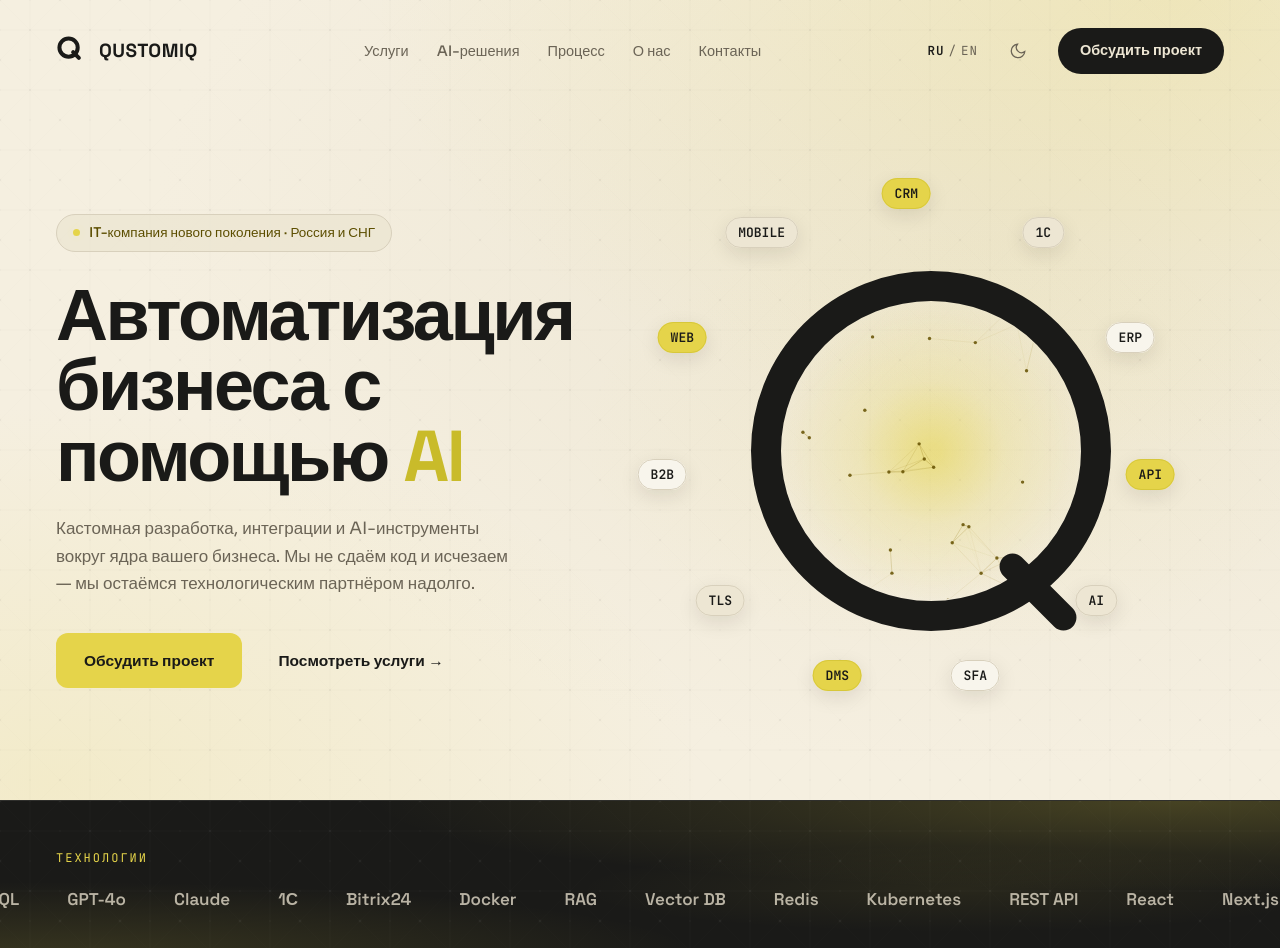
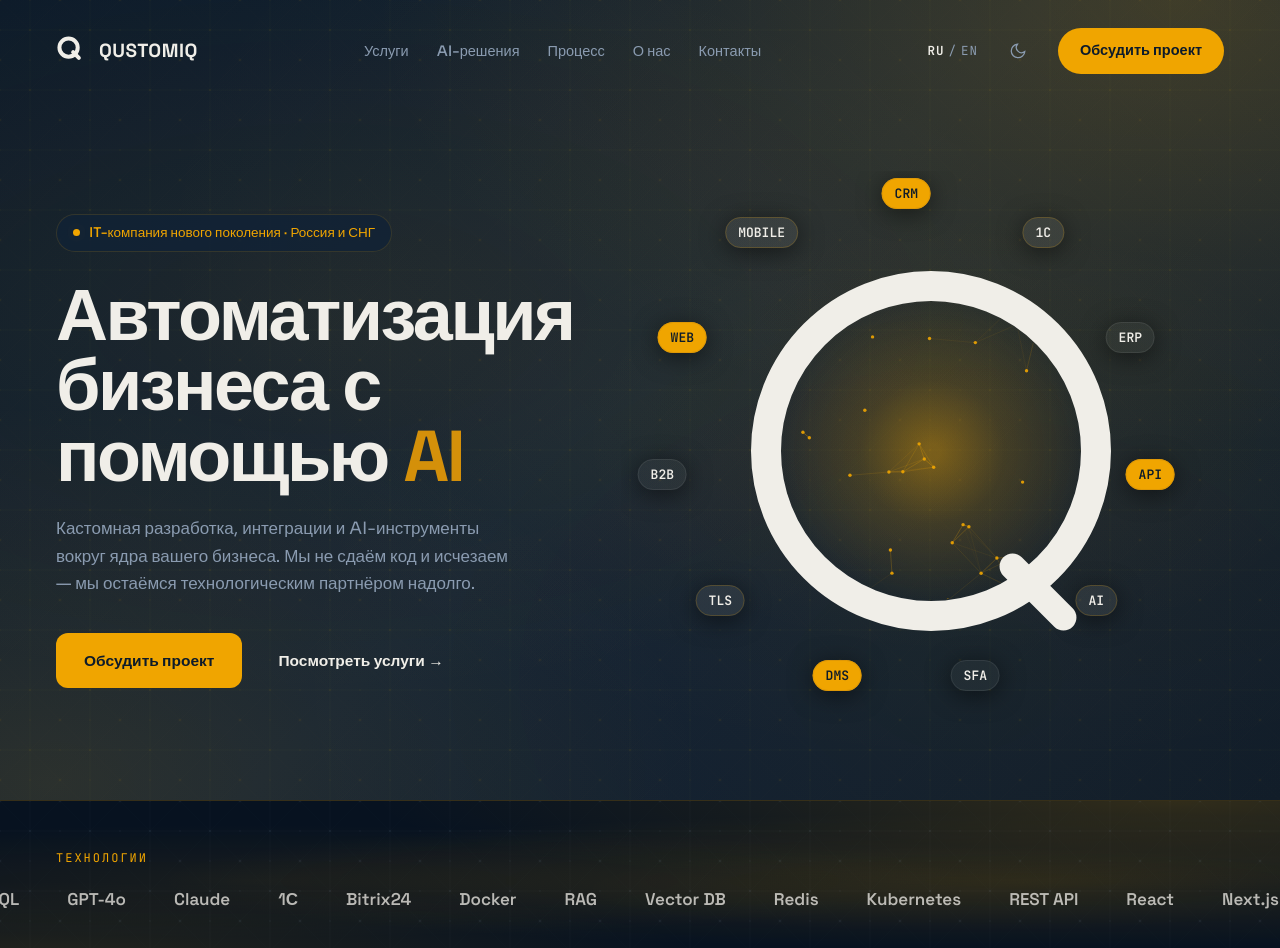
Before and after one commit to arsenarabachyan312-lab/QUSTOMIQ, a Next.js app in the folder qustomiq/: page / in a window 1280 px wide. Shown: the top 948 px of the page. Built offline with nearby package versions, Linux system fonts and the light colour scheme.

Commit message:
feat: navy + amber premium palette

```diff
--- a/qustomiq/app/globals.css
+++ b/qustomiq/app/globals.css
@@ -2,28 +2,28 @@
 @tailwind components;
 @tailwind utilities;
 
-/* ── Design tokens: light ── */
+/* ── Design tokens: default (navy + amber) ── */
 :root {
-  --bg: #F5EFE0;
-  --ink: #1A1A18;
-  --muted: #6B6456;
-  --accent: #E5D44A;
-  --accent-deep: #C9BB2A;
-  --accent-ink: #5C4E00;
-  --line: #D8D0BC;
-  --panel: rgba(237, 230, 211, 0.8);
+  --bg: #0D1B2A;
+  --ink: #F0EEE8;
+  --muted: #8A9BB0;
+  --accent: #F0A500;
+  --accent-deep: #D4900A;
+  --accent-ink: #F0A500;
+  --line: rgba(240,165,0,0.15);
+  --panel: rgba(17,34,54,0.8);
 }
 
-/* ── Design tokens: dark ── */
+/* ── Design tokens: extra dark toggle ── */
 .dark {
-  --bg: #070b10;
-  --ink: #eef4f6;
-  --muted: #9aa6ab;
-  --accent: #E5D44A;
-  --accent-deep: #E5D44A;
-  --accent-ink: #E5D44A;
-  --line: rgba(255, 255, 255, 0.1);
-  --panel: rgba(255, 255, 255, 0.04);
+  --bg: #070F1A;
+  --ink: #F0EEE8;
+  --muted: #6A7D94;
+  --accent: #F0A500;
+  --accent-deep: #F0A500;
+  --accent-ink: #F0A500;
+  --line: rgba(240,165,0,0.10);
+  --panel: rgba(7,15,26,0.9);
 }
 
 /* ── Base ── */
@@ -39,22 +39,24 @@ html {
 
 body {
   color: var(--ink);
-  background-color: var(--bg);
+  background-color: #0D1B2A;
+  background-image:
+    radial-gradient(ellipse at 25% 40%, rgba(240,165,0,0.07) 0%, transparent 55%),
+    radial-gradient(ellipse at 75% 85%, rgba(240,165,0,0.04) 0%, transparent 50%),
+    linear-gradient(135deg, #0D1B2A 0%, #112236 50%, #0D1B2A 100%);
+  background-attachment: fixed;
+  background-size: 100% 100%;
   -webkit-font-smoothing: antialiased;
   overflow-x: hidden;
 }
 
 /* ── Hero gradient background ── */
 .hero-bg {
-  background: radial-gradient(120% 120% at 78% 30%, #EDE6D3 0%, var(--bg) 55%);
+  background: radial-gradient(120% 120% at 78% 30%, rgba(240,165,0,0.07) 0%, transparent 55%);
 }
 
 .dark .hero-bg {
-  background: radial-gradient(
-    120% 120% at 78% 30%,
-    #0d1f2d 0%,
-    var(--bg) 65%
-  );
+  background: radial-gradient(120% 120% at 78% 30%, rgba(240,165,0,0.045) 0%, transparent 55%);
 }
 
 /* ── Focus ── */
--- a/qustomiq/components/CustomCursor.tsx
+++ b/qustomiq/components/CustomCursor.tsx
@@ -61,8 +61,8 @@ export default function CustomCursor() {
         width: "28px",
         height: "28px",
         borderRadius: "50%",
-        background: "rgba(229,212,74,0.28)",
-        boxShadow: "0 0 16px 8px rgba(229,212,74,0.18), 0 0 40px 18px rgba(229,212,74,0.08)",
+        background: "rgba(240,165,0,0.28)",
+        boxShadow: "0 0 16px 8px rgba(240,165,0,0.18), 0 0 40px 18px rgba(240,165,0,0.08)",
         pointerEvents: "none",
         zIndex: 9999,
         transition: "width 0.18s ease, height 0.18s ease, opacity 0.18s ease",
--- a/qustomiq/components/Nav.tsx
+++ b/qustomiq/components/Nav.tsx
@@ -85,7 +85,7 @@ export default function Nav() {
         {/* CTA button */}
         <a
           href="#contacts"
-          className="hidden md:flex items-center bg-ink text-white dark:text-[#070b10] px-[22px] py-3 rounded-pill text-[14.5px] font-semibold hover:opacity-80 transition-opacity no-underline whitespace-nowrap min-h-[44px]"
+          className="hidden md:flex items-center bg-accent text-[#0D1B2A] px-[22px] py-3 rounded-pill text-[14.5px] font-semibold hover:opacity-80 transition-opacity no-underline whitespace-nowrap min-h-[44px]"
         >
           {t.nav.cta}
         </a>
@@ -124,7 +124,7 @@ export default function Nav() {
           ))}
           <a
             href="#contacts"
-            className="mt-3 inline-flex items-center justify-center bg-ink text-white dark:text-[#070b10] px-[22px] py-3 rounded-pill text-[14.5px] font-semibold min-h-[44px]"
+            className="mt-3 inline-flex items-center justify-center bg-accent text-[#0D1B2A] px-[22px] py-3 rounded-pill text-[14.5px] font-semibold min-h-[44px]"
             onClick={() => setMenuOpen(false)}
           >
             {t.nav.cta}
--- a/qustomiq/components/QCore.tsx
+++ b/qustomiq/components/QCore.tsx
@@ -43,9 +43,9 @@ export default function QCore() {
 
       // Radial warm golden glow
       const g = ctx.createRadialGradient(R, R, 8, R, R, R);
-      g.addColorStop(0, "rgba(229,212,74,0.55)");
-      g.addColorStop(0.45, "rgba(229,212,74,0.18)");
-      g.addColorStop(1, "rgba(229,212,74,0)");
+      g.addColorStop(0, "rgba(240,165,0,0.4)");
+      g.addColorStop(0.45, "rgba(240,165,0,0.14)");
+      g.addColorStop(1, "rgba(240,165,0,0)");
       ctx.fillStyle = g;
       ctx.beginPath();
       ctx.arc(R, R, R, 0, Math.PI * 2);
@@ -74,7 +74,7 @@ export default function QCore() {
           const dy = a.y - b.y;
           const d = Math.hypot(dx, dy);
           if (d < 56) {
-            ctx.strokeStyle = `rgba(140,110,0,${(1 - d / 56) * 0.5})`;
+            ctx.strokeStyle = `rgba(240,165,0,${(1 - d / 56) * 0.55})`;
             ctx.lineWidth = 0.7;
             ctx.beginPath();
             ctx.moveTo(a.x, a.y);
@@ -86,7 +86,7 @@ export default function QCore() {
 
       // Particles
       for (const p of ps) {
-        ctx.fillStyle = "rgba(100,80,0,0.85)";
+        ctx.fillStyle = "rgba(240,165,0,0.9)";
         ctx.beginPath();
         ctx.arc(p.x, p.y, 1.7, 0, Math.PI * 2);
         ctx.fill();
--- a/qustomiq/components/SectionBg.tsx
+++ b/qustomiq/components/SectionBg.tsx
@@ -4,9 +4,9 @@ import { useMemo } from "react";
 import { useTheme } from "@/lib/ThemeContext";
 
 function buildGrid(dark: boolean): string {
-  const c = dark ? "#eef4f6" : "#0c1116";
-  const fo = "0.045";  // fill-opacity  for dots
-  const so = "0.028";  // stroke-opacity for lines
+  const c = dark ? "#B8CCE4" : "#F0A500";
+  const fo = "0.06";   // fill-opacity for dots
+  const so = "0.035";  // stroke-opacity for lines
   const svg =
     `<svg xmlns='http://www.w3.org/2000/svg' width='60' height='60'>` +
     `<circle cx='0'  cy='0'  r='1.3' fill='${c}' fill-opacity='${fo}'/>` +
@@ -54,11 +54,11 @@ export default function SectionBg({ darkBg = false }: Props) {
           backgroundImage: [
             gridBg,
             // top-right accent glow — larger, more saturated
-            "radial-gradient(ellipse 90% 80% at 92% 0%, rgba(229,212,74,0.22) 0%, rgba(229,212,74,0.08) 40%, transparent 70%)",
+            "radial-gradient(ellipse 90% 80% at 92% 0%, rgba(240,165,0,0.18) 0%, rgba(240,165,0,0.06) 40%, transparent 70%)",
             // bottom-left soft glow
-            "radial-gradient(ellipse 75% 70% at 4% 98%, rgba(229,212,74,0.15) 0%, rgba(229,212,74,0.05) 45%, transparent 68%)",
+            "radial-gradient(ellipse 75% 70% at 4% 98%, rgba(240,165,0,0.12) 0%, rgba(240,165,0,0.04) 45%, transparent 68%)",
             // centre-right secondary depth
-            "radial-gradient(ellipse 50% 45% at 75% 55%, rgba(229,212,74,0.07) 0%, transparent 60%)",
+            "radial-gradient(ellipse 50% 45% at 75% 55%, rgba(240,165,0,0.05) 0%, transparent 60%)",
           ].join(", "),
           backgroundRepeat: "repeat, no-repeat, no-repeat, no-repeat",
           backgroundSize: "60px 60px, 100% 100%, 100% 100%, 100% 100%",
--- a/qustomiq/sections/AIByDept.tsx
+++ b/qustomiq/sections/AIByDept.tsx
@@ -40,7 +40,7 @@ export default function AIByDept() {
                   onClick={() => setActive(i)}
                   className={`font-body font-semibold text-[15px] px-5 py-3 rounded-pill border transition-all duration-150 text-left min-h-[44px] ${
                     active === i
-                      ? "bg-ink text-white dark:text-[#070b10] border-ink dark:bg-accent dark:border-accent"
+                      ? "bg-accent text-[#0D1B2A] border-accent"
                       : "bg-transparent text-muted border-[var(--line)] hover:border-ink/30 hover:text-ink"
                   }`}
                   aria-pressed={active === i}
--- a/qustomiq/sections/Clients.tsx
+++ b/qustomiq/sections/Clients.tsx
@@ -11,7 +11,14 @@ export default function Clients() {
 
   return (
     <section
-      className="py-12 border-y border-white/10 dark:border-white/[0.06] overflow-hidden relative bg-[#1A1A18] text-white dark:bg-white/[0.03] dark:text-ink"
+      className="py-12 border-b border-[#F0A500]/15 overflow-hidden relative text-[#F0EEE8]"
+      style={{
+        background:
+          "radial-gradient(ellipse at 80% 50%, rgba(240,165,0,0.12) 0%, transparent 60%), " +
+          "radial-gradient(ellipse at 20% 50%, rgba(240,165,0,0.07) 0%, transparent 50%), " +
+          "#071220",
+        borderTop: "1px solid rgba(240,165,0,0.2)",
+      }}
       aria-label={label}
     >
       <SectionBg darkBg />
@@ -26,7 +33,7 @@ export default function Clients() {
             {doubled.map((name, i) => (
               <span
                 key={i}
-                className="font-display font-semibold text-[17px] text-white/75 dark:text-muted whitespace-nowrap shrink-0"
+                className="font-display font-semibold text-[17px] text-[#F0EEE8]/75 whitespace-nowrap shrink-0"
               >
                 {name}
               </span>
--- a/qustomiq/sections/Hero.tsx
+++ b/qustomiq/sections/Hero.tsx
@@ -10,13 +10,13 @@ const QCore = dynamic(() => import("@/components/QCore"), { ssr: false });
 // 11 labels evenly distributed on a circle (44% radius from center, starting from top)
 // Positions: top% / left% — the center of each pill is at these coordinates
 const PILL_BASE =
-  "px-[12px] py-1.5 rounded-pill shadow-card border font-semibold font-mono text-ink whitespace-nowrap";
+  "px-[12px] py-1.5 rounded-pill shadow-card border font-semibold font-mono whitespace-nowrap";
 
-// Cycle: yellow → warm beige → light cream
+// Cycle: amber (dark text) → navy glass → darker navy glass
 const PILL_COLORS = [
-  "bg-[#E5D44A] border-[#C9BB2A]/50 dark:bg-white/10 dark:border-white/10",
-  "bg-white border-[#D8D0BC] dark:bg-white/10 dark:border-white/10",
-  "bg-[#F8F5EC] border-[#D8D0BC] dark:bg-white/10 dark:border-white/10",
+  "bg-[#F0A500] border-[#D4900A]/60 text-[#0D1B2A]",
+  "bg-[#F0EEE8]/[0.08] border-[#F0A500]/[0.2] text-ink",
+  "bg-[#F0EEE8]/[0.04] border-[#F0EEE8]/[0.08] text-ink",
 ];
 
 const SATS = [
@@ -54,7 +54,7 @@ export default function Hero() {
           <div className="inline-flex items-center gap-[9px] px-4 py-2 rounded-pill bg-[var(--panel)] border border-[var(--line)] text-[13.5px] font-medium text-accent-ink mb-7 whitespace-nowrap">
             <span
               className="w-[7px] h-[7px] rounded-full bg-accent animate-pulse shrink-0"
-              style={{ boxShadow: "0 0 0 4px rgba(229,212,74,.35)" }}
+              style={{ boxShadow: "0 0 0 4px rgba(240,165,0,.35)" }}
               aria-hidden="true"
             />
             {h.badge}
@@ -80,7 +80,7 @@ export default function Hero() {
           <div className="flex flex-wrap gap-3 mt-9 items-center">
             <a
               href="#contacts"
-              className="bg-accent text-[#1A1A18] px-[28px] py-[16px] rounded-btn text-[15.5px] font-semibold no-underline hover:bg-accent-deep transition-colors whitespace-nowrap min-h-[52px] flex items-center"
+              className="bg-accent text-[#0D1B2A] px-[28px] py-[16px] rounded-btn text-[15.5px] font-semibold no-underline hover:bg-accent-deep transition-colors whitespace-nowrap min-h-[52px] flex items-center"
             >
               {h.cta_primary}
             </a>
--- a/qustomiq/tailwind.config.ts
+++ b/qustomiq/tailwind.config.ts
@@ -19,7 +19,7 @@ const config: Config = {
         "accent-ink": "var(--accent-ink)",
         line: "var(--line)",
         panel: "var(--panel)",
-        white: "#EDE6D3",
+        white: "#112236",
       },
       fontFamily: {
         display: ["var(--font-display)", "sans-serif"],
@@ -32,9 +32,9 @@ const config: Config = {
         btn: "12px",
       },
       boxShadow: {
-        card: "0 6px 20px rgba(26,18,0,.10)",
-        "card-lg": "0 24px 60px rgba(26,18,0,.14)",
-        glow: "0 0 40px rgba(229,212,74,.35)",
+        card: "0 4px 24px rgba(0,0,0,.5)",
+        "card-lg": "0 20px 60px rgba(0,0,0,.6), 0 0 0 1px rgba(240,165,0,0.08)",
+        glow: "0 0 40px rgba(240,165,0,.35)",
       },
       animation: {
         qfloat: "qfloat 7s ease-in-out infinite",
@@ -61,8 +61,8 @@ const config: Config = {
           to: { opacity: "1", transform: "translateY(0)" },
         },
         "pulse-dot": {
-          "0%, 100%": { boxShadow: "0 0 0 0 rgba(229,212,74,.5)" },
-          "50%": { boxShadow: "0 0 0 6px rgba(229,212,74,0)" },
+          "0%, 100%": { boxShadow: "0 0 0 0 rgba(240,165,0,.5)" },
+          "50%": { boxShadow: "0 0 0 6px rgba(240,165,0,0)" },
         },
       },
     },
```
Also changed, not shown: qustomiq/sections/CTA.tsx (+14 -7 lines).
